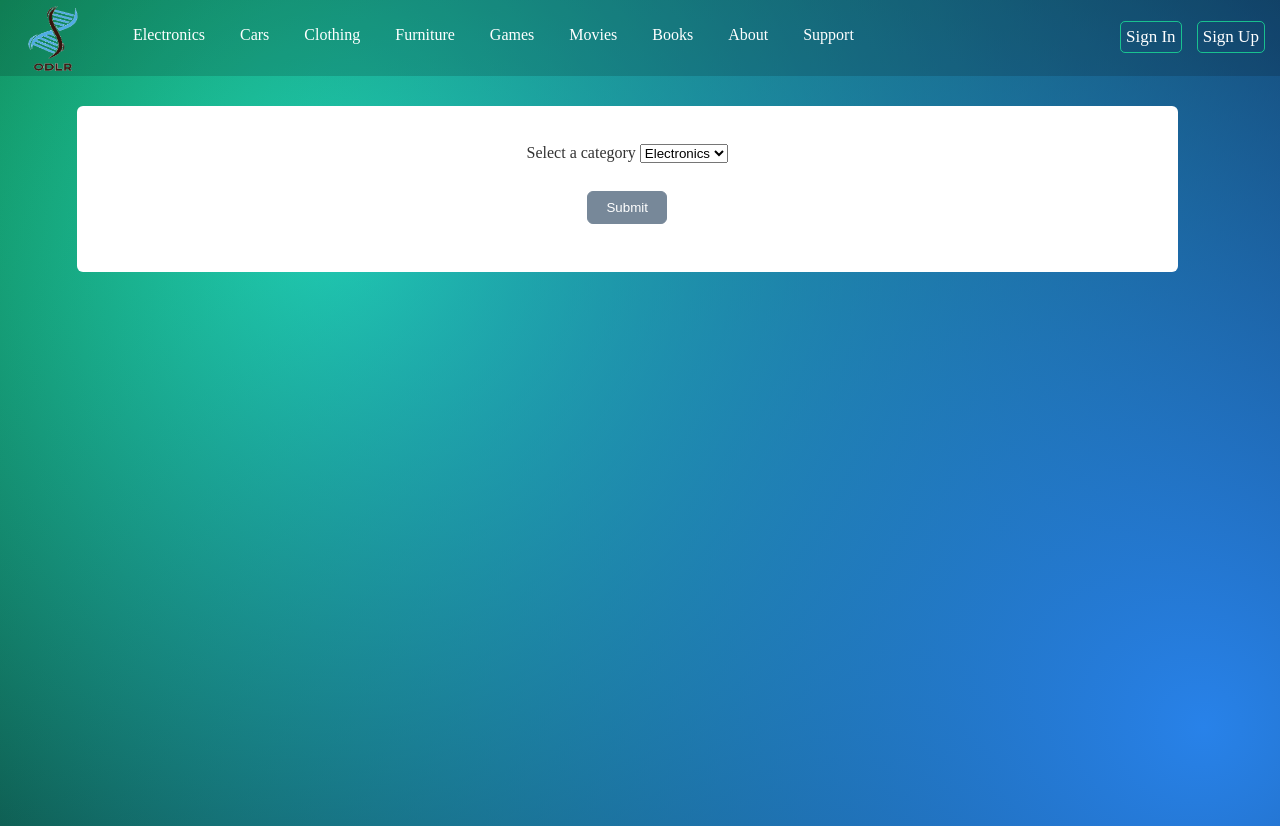
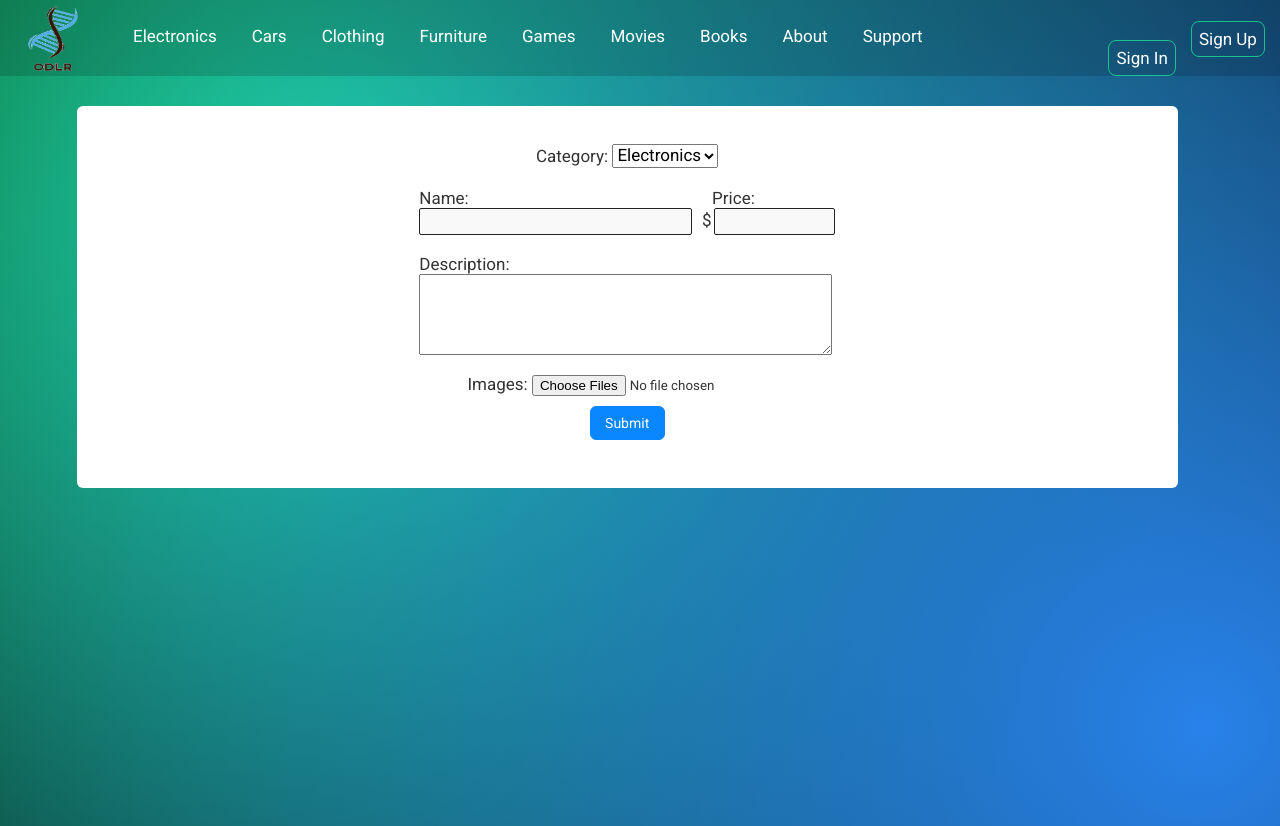
Before and after one commit to ThamerD/381-Project, a PHP site: page /html/add.html in a window 1280 px wide. Run offline with PHP 8.4, Linux system fonts and the light colour scheme.

Commit message:
Default inputs + general changes
1. Added category, name, price, description, and image inputs to the add product page.
2. Assigned Roboto font.
3. Small styling changes to input fields and buttons.
5. Some font size changes

```diff
--- a/css/style_e.css
+++ b/css/style_e.css
@@ -1,6 +1,6 @@
 @import url('https://fonts.googleapis.com/css?family=Roboto&display=swap');
 *{
-    font-family: 'Roboto' 'Gill Sans', 'Gill Sans MT', Calibri, 'Trebuchet MS', sans-serif;
+    font-family: 'Roboto', sans-serif;
 }
 body{
     /* background: radial-gradient(circle at 94.02% 88.03%, #54a4ff, transparent 100%),radial-gradient(circle at 25.99% 27.79%, #ff94fb, transparent 100%),radial-gradient(circle at 50% 50%, #000000, #000000 100%); */
@@ -12,6 +12,9 @@
     margin: 0;
     padding: 0;
     /* text-align: center; */
+}
+label{
+    text-align: left;
 }
 .navbar{
     text-decoration: none;
@@ -59,14 +62,14 @@
 }
 .sign{
     margin-right:.4cm;
-    border-radius: 5px;
+    border-radius: 8px;
     text-align: center;
     /* border: solid 1px rgb(126,135,216); */
     /* background-color: rgb(126,135,216); */
     /* background-color: #1ce799c2; */
     border: solid 1px #1ce799c2;
     color: white;
-    padding: 5px;
+    padding: 7px;
     float: right;
 }
 .menu{
@@ -77,6 +80,7 @@
     color: white;
     padding: 5px;
     float: left;
+    font-size: 17px;
 
     margin-right: 25px;
 }
@@ -87,9 +91,9 @@
 }
 .menu:hover{
     /* background-color: #333; */
-    color: #333;
-    border-bottom: 1px solid rgb(121, 171, 250);
-    border-radius: 0;;
+    color: #111;
+    border-bottom: 1px solid #1ce799c2;
+    border-radius: 0px;
 }
 .coBody{
     padding: 70px;
@@ -105,6 +109,7 @@
     overflow: auto;
     position: relative;
     top: 80px;
+    font-size: 17px;
     /* z-index: -1; */
 }
 .sideBar{
@@ -124,16 +129,22 @@
 }
 .btn{
     border-radius: 6px;
-    border: solid 1px rgb(119, 136, 153);
-    background: rgb(119, 136, 153);
+    /* border: solid 1px rgb(119, 136, 153); */
+    border: solid 1px rgb(10, 135, 255);
+    /* background: rgb(119, 136, 153); */
+    background: rgb(10, 135, 255);
     color: white;
     padding: 8px;
-    width: 80px;
-    margin: 10px ;
+    width: 75px;
+    margin: 10px;
+    font-size: 14px;
 }
 .btn:hover{
-border:#2882e9 solid 1px ;
-background: #00499c;
+/* border:#2882e9 solid 1px ; */
+border: rgb(10, 110, 200) solid 1px ;
+/* background: #00499c; */
+background: rgb(10, 110, 200);
+
 }
 .text-F{
     background-color: rgba(243, 243, 243, 0.507);
@@ -141,11 +152,27 @@
 border: 1px solid #222;
 border-radius: 2px;
 color: black;
-width: 4cm;
+width: 5cm;
 height: 0.5cm;
 box-shadow: black 2px;
 /* z-index: 1024; */
+padding: 3px;
+font-size: 15px;
 }
+
+.text-D{
+background-color: rgba(243, 243, 243, 0.507);
+margin-bottom: .5cm;
+border: 1px solid #222;
+border-radius: 2px;
+color: black;
+width: 5cm;
+padding: 3px;
+box-shadow: black 2px;
+height: 0.5cm;
+font-size: 15px;
+}
+
 @media only screen and (max-width:1199px){
     .navbar{
         float: left;
--- a/html/Home.html
+++ b/html/Home.html
@@ -40,7 +40,7 @@
     </div>
     <div class="coBody">
 
-        <input type="email" name="" id="" class="text-F" placeholder="email">
+        <input type="email" name="" id="" class="text-F" placeholder="Email">
         <br>
         <input type="password" name="" id="" class="text-F" placeholder="Password"><br>
 <input type="submit" class="btn">
--- a/html/add.html
+++ b/html/add.html
@@ -6,6 +6,8 @@
     <meta name="viewport" content="width=device-width, initial-scale=1.0">
     <title>Home</title>
     <link rel="stylesheet" href="../css/style_e.css">
+
+</style>
 
 </head>
 
@@ -39,8 +41,8 @@
         </div>
     </div>
     <div class="coBody">
-        <label>Select a category</label>
-        <select id="category" onchange="checkSelection()" >
+        <label>Category:</label>
+        <select id="category" onchange="checkSelection()" style="font-size: 17px;">
             <option selected>Electronics</option>
             <option>Cars</option>
             <option>Clothing</option>
@@ -56,14 +58,33 @@
         <script>
             function checkSelection() {
                 var sel = document.getElementById("category").selectedIndex;
+                // This is for testing and will be deleted later
                 document.getElementById("test").innerHTML="You've selected "+sel;
 }
         </script>
-        <!-- Insert Inputs for each category-->
 
-<input type="submit" class="btn">
+    <form id="Product" style="width: 11cm; margin: auto;">
+        <div style="float: left;">
+        <label for="name"style="display: block;">Name:</label>
+        <input id="name" type="text" class="text-D" block; style="width: 7cm;">
+        </div>
+
+        <div style="float: right;">
+        <label for="price" style="display: block; left: 10px; position: relative;">Price:</label>
+        $<input id="price" type="number" min="0.01" step="any" class="text-D" style="width: 3cm; margin-left: 2px;">
+        <!-- <input type="text" name="currency-field" id="currency-field" pattern="^\$\d{1,3}(,\d{3})*(\.\d+)?$" value="" data-type="currency" placeholder="$1,000,000.00"> -->
+         </div>
+         <br>
+
+        <label style="display: block;" for="description">Description:</label>
+        <textarea id="description" cols="56" rows="5" style="float: left; margin-bottom: .5cm;" ></textarea>
+        <br>
+        <label for="images">Images:</label>
+        <input id="images" type="file" multiple><br>
+        <input type="submit" class="btn">
+<!-- Add category-specific inputs such as ODR, assign required and optional information -->
+    </form>
     </div>
-
 <script>
     var x=document.getElementById("nav");
         function closeNav(){
```
